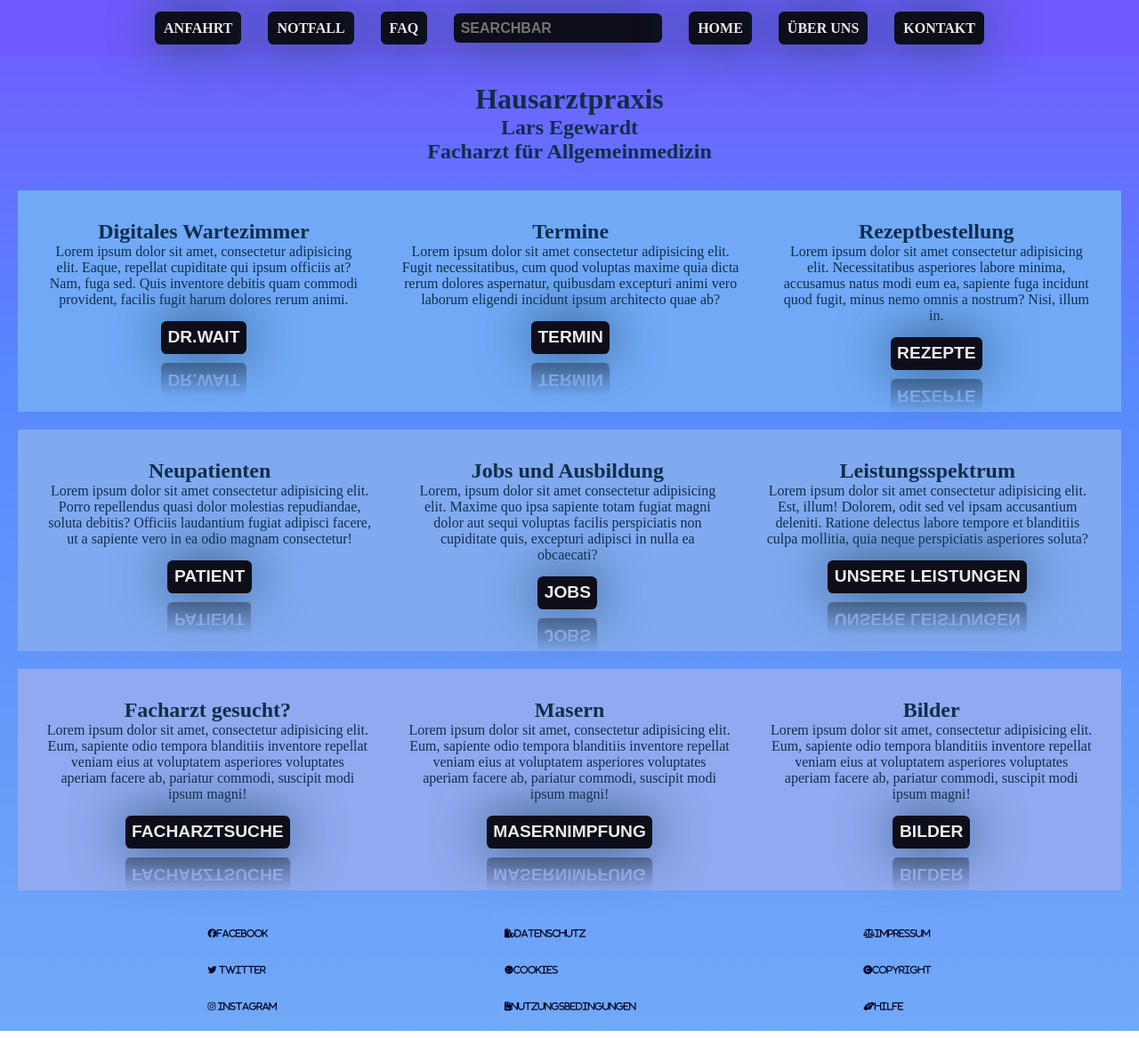
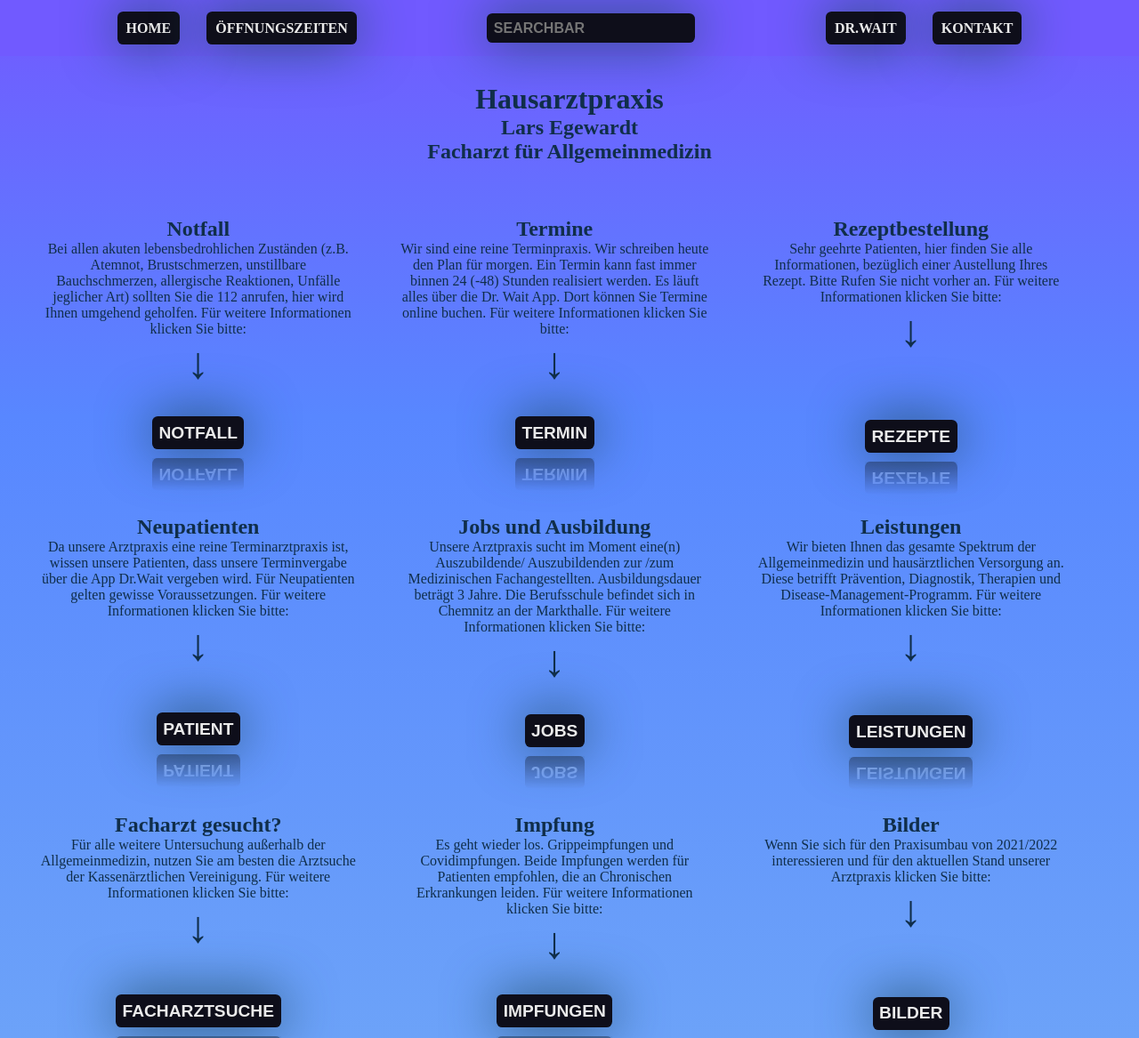
Before and after one commit to Schadde-Ronny/Website-Egewardt, a plain HTML site: page index.html in a window 1280 px wide. Shown: the top 1167 px of the page at 89% size. Drawn offline with Linux system fonts and the light colour scheme.

Commit message:
Responsiv Design begonnen

```diff
--- a/index.css
+++ b/index.css
@@ -58,7 +58,7 @@ li > a:hover {
   }
 .header {
     display: flex;
-    justify-content: center;
+    justify-content: space-evenly;
     align-items: center;
     background-color: #715AFF;
     color: #EDF7F6;
@@ -78,98 +78,22 @@ li > a {
     margin: 20px;
     padding: 10px;
 }
-
-
-/* Style für den Container */
-.toggle-container {
-    display: inline-block;
-    cursor: pointer;
-    position: relative;
-}
-
-/* Style für die Checkbox - versteckt sie */
-.toggle-checkbox {
-    display: none;
-}
-
-/* Style für den Hintergrund des Toggle-Buttons */
-.toggle-background {
-    width: 130px;
-    height: 40px;
-    background-color: #ccc;
-    border-radius: 20px;
-    position: relative;
-    display: flex;
-    align-items: center;
-    padding: 0 10px;
-    overflow: hidden;
-    transition: background-color 0.3s, width 0.3s; /* Hinzugefügte Übergangseigenschaften für Hintergrundfarbe und Breite */
-}
-
-/* Style für den Schalter des Toggle-Buttons */
-.toggle-switch {
-    width: 30px;
-    height: 30px;
-    background-color: #fff;
-    border-radius: 50%;
-    position: absolute;
-    top: 5px;
-    left: 5px;
-    transition: left 0.3s; /* Änderung des Übergangseffekts auf die "left" Eigenschaft */
-}
-
-/* Style für das Farbauswahl-Element innerhalb des Toggle-Buttons */
-.color-picker {
-    position: absolute;
-    top: 40px;
-    left: 50%;
-    transform: translateX(-50%);
-    display: none;
-}
-
-/* Styling für den Toggle-Effekt */
-.toggle-checkbox:checked + .toggle-background {
-    background-color: #4CAF50; /* Hintergrundfarbe für den aktivierten Zustand */
-    width: 120px; /* Erhöhte Breite im aktivierten Zustand */
-}
-
-.toggle-checkbox:checked + .toggle-background .toggle-switch {
-    left: 85px; /* Verschiebung nach rechts im aktivierten Zustand */
-}
-
-/* Text im Hintergrund */
-.toggle-background::before {
-    content: "Farbmodus aus";
-    color: #fff;
-    font-size: 12px;
-    opacity: 0.7;
-    position: absolute;
-    left: 60%;
-    transform: translateX(-50%);
-    white-space: nowrap; /* Verhindert das Umbruch des Textes */
-}
-
-.toggle-checkbox:checked + .toggle-background::before {
-    position: absolute;
-    left: 35%;
-    content: "Farbmodus an";
-    color: #333;
-}
-
 .sectioneins {
     display: flex;
     justify-content: baseline;
     margin: 20px;
     padding: 10px;
-    background-color: #71A9F7;
     text-align: center;
+}
+.arrow-down {
+    font-size: 50px;
+    font-weight: bolder;
 }
 .sectionzwei {
     display: flex;
     justify-content: baseline;
     margin: 20px;
     padding: 10px;
-    background-color: #81A9F0;
     text-align: center;
 }
 .sectiondrei {
@@ -177,7 +101,6 @@ li > a {
     justify-content: baseline;
     margin: 20px;
     padding: 10px;
-    background-color: #91A9F0;
     text-align: center;
 }
 .sectioneins div {
@@ -191,6 +114,21 @@ li > a {
 .sectiondrei div {
     margin: 15px;
     padding: 7.5px;
+}
+.sectioneins  {
+    margin: 15px;
+    padding: 7.5px;
+}
+.sectionzwei {
+    margin: 15px;
+    padding: 7.5px;
+}
+.sectiondrei  {
+    margin: 15px;
+    padding: 7.5px;
+}
+.child-div  {
+    width: 30%;
 }
 button {
     margin: 15px;
@@ -218,30 +156,80 @@ button {
     background: linear-gradient(270deg, rgba(2, 29, 78, 0.681) 0%, rgba(31, 215, 232, 0.873) 60%);
     color: rgb(4, 4, 38);
   }
+#button1{
+    position: relative;
+    top: 1rem;
+}
+#button2 {
+    position: relative;
+    top: 1rem;
+}
+#button3 {
+    position: relative;
+    top: 3.5rem;
+}
+#button4 {
+    position: relative;
+    top: 2rem
+}
+#button5 {
+    position: relative;
+    top: 1rem
+}
+#button6 {
+    position: relative;
+    top: 2.2rem;
+}
+#button7 {
+    position: relative;
+    top: 2rem;
+}
+#button8 {
+    position: relative;
+    top: 0.9rem;
+}
+#button9 {
+    position: relative;
+    top: 3.3rem;
+}
+
 footer {
     display: flex;
     justify-content: space-evenly;
-    align-items: baseline;
+     align-items: center;
     /* background-color: #715AFF; */
     background: linear-gradient(to top rgba(113,90,255,1) 5%, rgba(88,135,255,1) 35%, rgba(113,169,247,1) 100%);
     color: rgb(4, 4, 38);
 }
 footer a {
+    margin: 15px;
+    padding: 7.5px 7.5px;
+    cursor: pointer;
+    color: rgb(234, 234, 234);
+    transition: 0.6s;
+    border-radius: 1rem;
+}
+footer a:hover {
+    background: rgb(2,29,78);
+    background: linear-gradient(270deg, rgba(2, 29, 78, 0.681) 0%, rgba(31, 215, 232, 0.873) 60%);
     color: rgb(4, 4, 38);
-}
+  }
 
 .social-media-child {
     margin: 15px;
     padding: 7.5px;
     font-size: 10px;
+    background: linear-gradient(to right #5E63E4 15%, rgba(88,135,255,1) 35%, rgba(113,169,247,1) 100%);
 }
 .datenschutz-child {
     margin: 15px;
     padding: 7.5px;
     font-size: 10px;
+    background: linear-gradient(to left #5E63E4 15%, rgba(88,135,255,1) 35%, rgba(113,169,247,1) 100%);
 }
 .wichtig-child {
     margin: 15px;
     padding: 7.5px;
     font-size: 10px;
+    background: linear-gradient(to bottom #5E63E4 15%, rgba(88,135,255,1) 35%, rgba(113,169,247,1) 100%);
 }
--- a/index.html
+++ b/index.html
@@ -4,6 +4,7 @@
     <meta charset="UTF-8" />
     <meta name="viewport" content="width=device-width, initial-scale=1.0" />
     <link rel="stylesheet" href="index.css" />
+    <link rel="stylesheet" href="Mediaquery.css">
     <script
       src="https://kit.fontawesome.com/d607c76795.js"
       crossorigin="anonymous"
@@ -15,9 +16,8 @@
       <div class="header">
         <nav>
           <ul>
-            <li><a href="#">Anfahrt</a></li>
-            <li><a href="#">Notfall</a></li>
-            <li><a href="#">FAQ</a></li>
+            <li><a href="#">Home</a></li>
+            <li><a href="#"> Öffnungszeiten</a></li>
           </ul>
         </nav>
         <label for="search"
@@ -29,8 +29,7 @@
         /></label>
         <nav>
           <ul>
-            <li><a href="#">Home</a></li>
-            <li><a href="#">Über uns</a></li>
+            <li><a href="DrWait.html">Dr.Wait</a></li>
             <li><a href="#">Kontakt</a></li>
           </ul>
         </nav>
@@ -54,103 +53,125 @@
       </div>
       <div class="sectioneins">
         <div class="child-div">
-          <h2>Digitales Wartezimmer</h2>
+          <h2>Notfall</h2>
           <p>
-            Lorem ipsum dolor sit amet, consectetur adipisicing elit. Eaque,
-            repellat cupiditate qui ipsum officiis at? Nam, fuga sed. Quis
-            inventore debitis quam commodi provident, facilis fugit harum
-            dolores rerum animi.
+            Bei allen akuten lebensbedrohlichen Zuständen (z.B. Atemnot,
+            Brustschmerzen, unstillbare Bauchschmerzen, allergische Reaktionen,
+            Unfälle jeglicher Art) sollten Sie die 112 anrufen, hier wird Ihnen
+            umgehend geholfen. Für weitere Informationen klicken Sie bitte:
           </p>
-          <button onclick="redirectToDrWait()">Dr.Wait</button>
+          <p class="arrow-down">↓</p>
+
+          <button onclick="redirectToPage('button1')" id="button1">
+            Notfall
+          </button>
         </div>
         <div class="child-div">
           <h2>Termine</h2>
           <p>
-            Lorem ipsum dolor sit amet consectetur adipisicing elit. Fugit
-            necessitatibus, cum quod voluptas maxime quia dicta rerum dolores
-            aspernatur, quibusdam excepturi animi vero laborum eligendi incidunt
-            ipsum architecto quae ab?
+            Wir sind eine reine Terminpraxis. Wir schreiben heute den Plan für
+            morgen. Ein Termin kann fast immer binnen 24 (-48) Stunden
+            realisiert werden. Es läuft alles über die Dr. Wait App. Dort können
+            Sie Termine online buchen. Für weitere Informationen klicken Sie
+            bitte:
           </p>
-          <button onclick="redirectToTermine()">Termin</button>
+          <p class="arrow-down">↓</p>
+
+          <button onclick="redirectToPage('button2')" id="button2">
+            Termin
+          </button>
         </div>
         <div class="child-div">
           <h2>Rezeptbestellung</h2>
           <p>
-            Lorem ipsum dolor sit amet consectetur adipisicing elit.
-            Necessitatibus asperiores labore minima, accusamus natus modi eum
-            ea, sapiente fuga incidunt quod fugit, minus nemo omnis a nostrum?
-            Nisi, illum in.
+            Sehr geehrte Patienten, hier finden Sie alle Informationen,
+            bezüglich einer Austellung Ihres Rezept. Bitte Rufen Sie nicht
+            vorher an. Für weitere Informationen klicken Sie bitte:
           </p>
-          <button onclick="redirectToRezepte()">Rezepte</button>
+
+          <p class="arrow-down">↓</p>
+
+          <button onclick="redirectToPage('button3')" id="button3">
+            Rezepte
+          </button>
         </div>
       </div>
       <div class="sectionzwei">
         <div class="child-div">
           <h2>Neupatienten</h2>
           <p>
-            Lorem ipsum dolor sit amet consectetur adipisicing elit. Porro
-            repellendus quasi dolor molestias repudiandae, soluta debitis?
-            Officiis laudantium fugiat adipisci facere, ut a sapiente vero in ea
-            odio magnam consectetur!
+            Da unsere Arztpraxis eine reine Terminarztpraxis ist, wissen unsere
+            Patienten, dass unsere Terminvergabe über die App Dr.Wait vergeben
+            wird. Für Neupatienten gelten gewisse Voraussetzungen. Für weitere
+            Informationen klicken Sie bitte:
           </p>
-          <button onclick="redirectToPatient()">Patient</button>
+          <p class="arrow-down">↓</p>
+          <button onclick="redirectToPage('button4')" id="button4">
+            Patient
+          </button>
         </div>
         <div class="child-div">
           <h2>Jobs und Ausbildung</h2>
           <p>
-            Lorem, ipsum dolor sit amet consectetur adipisicing elit. Maxime quo
-            ipsa sapiente totam fugiat magni dolor aut sequi voluptas facilis
-            perspiciatis non cupiditate quis, excepturi adipisci in nulla ea
-            obcaecati?
+            Unsere Arztpraxis sucht im Moment eine(n)
+            Auszubildende/
+            Auszubildenden zur
+          /zum Medizinischen Fachangestellten.
+            Ausbildungsdauer beträgt 3 Jahre. Die Berufsschule befindet sich in
+            Chemnitz an der Markthalle. Für weitere Informationen klicken Sie
+            bitte:
           </p>
-          <button onclick="redirectToJobs()">Jobs</button>
+          <p class="arrow-down">↓</p>
+          <button onclick="redirectToPage('button5')" id="button5">
+            Jobs
+          </button>
         </div>
         <div class="child-div">
-          <h2>Leistungsspektrum</h2>
+          <h2>Leistungen</h2>
           <p>
-            Lorem ipsum dolor sit amet consectetur adipisicing elit. Est, illum!
-            Dolorem, odit sed vel ipsam accusantium deleniti. Ratione delectus
-            labore tempore et blanditiis culpa mollitia, quia neque perspiciatis
-            asperiores soluta?
+            Wir bieten Ihnen das gesamte Spektrum der Allgemeinmedizin und
+            hausärztlichen Versorgung an. Diese betrifft Prävention, Diagnostik,
+            Therapien und Disease-Management-Programm. Für weitere Informationen
+            klicken Sie bitte:
           </p>
-          <button onclick="redirectToLeistungen()">Unsere Leistungen</button>
+          <p class="arrow-down">↓</p>
+          <button onclick="redirectToPage('button6')" id="button6">Leistungen</button>
         </div>
       </div>
       <div class="sectiondrei">
         <div class="child-div">
           <h2>Facharzt gesucht?</h2>
           <p>
-            Lorem ipsum dolor sit amet, consectetur adipisicing elit. Eum,
-            sapiente odio tempora blanditiis inventore repellat veniam eius at
-            voluptatem asperiores voluptates aperiam facere ab, pariatur
-            commodi, suscipit modi ipsum magni!
+            Für alle weitere Untersuchung außerhalb der Allgemeinmedizin, nutzen
+            Sie am besten die Arztsuche der Kassenärztlichen Vereinigung. Für
+            weitere Informationen klicken Sie bitte:
           </p>
-          <button onclick="redirectToFacharztsuche()">Facharztsuche</button>
+          <p class="arrow-down">↓</p>
+          <button onclick="redirectToPage('button7')" id="button7">Facharztsuche</button>
         </div>
         <div class="child-div">
-          <h2>Masern</h2>
+          <h2>Impfung</h2>
           <p>
-            Lorem ipsum dolor sit amet, consectetur adipisicing elit. Eum,
-            sapiente odio tempora blanditiis inventore repellat veniam eius at
-            voluptatem asperiores voluptates aperiam facere ab, pariatur
-            commodi, suscipit modi ipsum magni!
+            Es geht wieder los. Grippeimpfungen und Covidimpfungen. Beide
+            Impfungen werden für Patienten empfohlen, die an Chronischen
+            Erkrankungen leiden. Für weitere Informationen klicken Sie bitte:
           </p>
-          <button onclick="redirectToMasern()">Masernimpfung</button>
+          <p class="arrow-down">↓</p>
+          <button onclick="redirectToPage('button8')" id="button8">Impfungen</button>
         </div>
         <div class="child-div">
           <h2>Bilder</h2>
           <p>
-            Lorem ipsum dolor sit amet, consectetur adipisicing elit. Eum,
-            sapiente odio tempora blanditiis inventore repellat veniam eius at
-            voluptatem asperiores voluptates aperiam facere ab, pariatur
-            commodi, suscipit modi ipsum magni!
+            Wenn Sie sich für den Praxisumbau von 2021/2022 interessieren und
+            für den aktuellen Stand unserer Arztpraxis klicken Sie bitte:
           </p>
-          <button onclick="redirectToBilder()">Bilder</button>
+          <p class="arrow-down">↓</p>
+          <button onclick="redirectToPage('button9')" id="button9">Bilder</button>
         </div>
       </div>
     </main>
     <footer>
-      <div class="social-media">
+      <!-- <div class="social-media">
         <div class="social-media-child">
           <a href="#"><i class="fa-brands fa-facebook">Facebook</i></a>
         </div>
@@ -160,7 +181,7 @@
         <div class="social-media-child">
           <a href="#"><i class="fa-brands fa-instagram"> Instagram</i></a>
         </div>
-      </div>
+      </div> -->
       <div class="datenschutz">
         <div class="datenschutz-child">
           <a href="#"><i class="fa-solid fa-file-shield">Datenschutz</i></a>
--- a/index.js
+++ b/index.js
@@ -1,45 +1,25 @@
+// Definieren Sie das pageMapping-Objekt zuerst
+const pageMapping = {
+    'button1': 'Notfall.html',
+    'button2': 'Termine.html',
+    // 'button3': 'Rezepte.html',
+    // 'button4': 'Patienten.html',
+    // 'button5': 'Jobs.html',
+    // 'button6': 'Leistungsspektrum.html',
+    // 'button7': 'Facharzt.html',
+    // 'button8': 'Impfung.html',
+    // 'button9': 'Bilder.html'
+  };
 
-        const toggleCheckbox = document.getElementById('toggle');
-        const colorPicker = document.getElementById('colorPicker');
-        const body = document.body;
-
-        toggleCheckbox.addEventListener('change', function () {
-            if (toggleCheckbox.checked) {
-                colorPicker.style.display = 'block';
-            } else {
-                colorPicker.style.display = 'none';
-                body.style.backgroundColor = '';
-            }
-        });
-
-        colorPicker.addEventListener('input', function () {
-            body.style.backgroundColor = colorPicker.value;
-        });
-        function redirectToDrWait() {
-            window.location.href = 'DrWait.html'
-        }
-
-        function redirectToTermine() {
-            window.location.href = 'Termine.html'
-        }
-        function redirectToRezepte() {
-            window.location.href = 'Rezepte.html'
-        }
-        function redirectToPatienten() {
-            window.location.href = 'Patienten.html'
-        }
-        function redirectToJobs() {
-            window.location.href = 'Jobs.html'
-        }
-        function redirectToLeistung() {
-            window.location.href = 'Leistungsspektrum.html'
-        }
-        function redirectToFacharzt() {
-            window.location.href = 'Facharzt.html'
-        }
-        function redirectToMasern() {
-            window.location.href = 'Masern.html'
-        }
-        function redirectToBilder() {
-            window.location.href = 'Bilder.html'
-        }
+  // Verwenden Sie die Funktion redirectToBilder() mit dem korrekten Parameter
+  function redirectToPage(buttonId) {
+    const pageUrl = pageMapping[buttonId];
+    console.log('buttonId:', buttonId);
+    console.log('pageUrl:', pageUrl);
+    if (pageUrl) {
+      window.location.href = pageUrl;
+    } else {
+      const buttonText = document.getElementById(buttonId).innerText;
+      alert(`Leider ist diese Seite für "${buttonText}" in Bearbeitung. Bitte versuchen Sie es später noch einmal.`);
+    }
+  }
```
Also changed, not shown: Mediaquery.css (added, +80 -0 lines), Logo-Egewardt-removebg-preview (3).png (deleted), Logo-Egewardt.png (deleted), Notfall.html (added), Termine.html (added), 2 other files.
